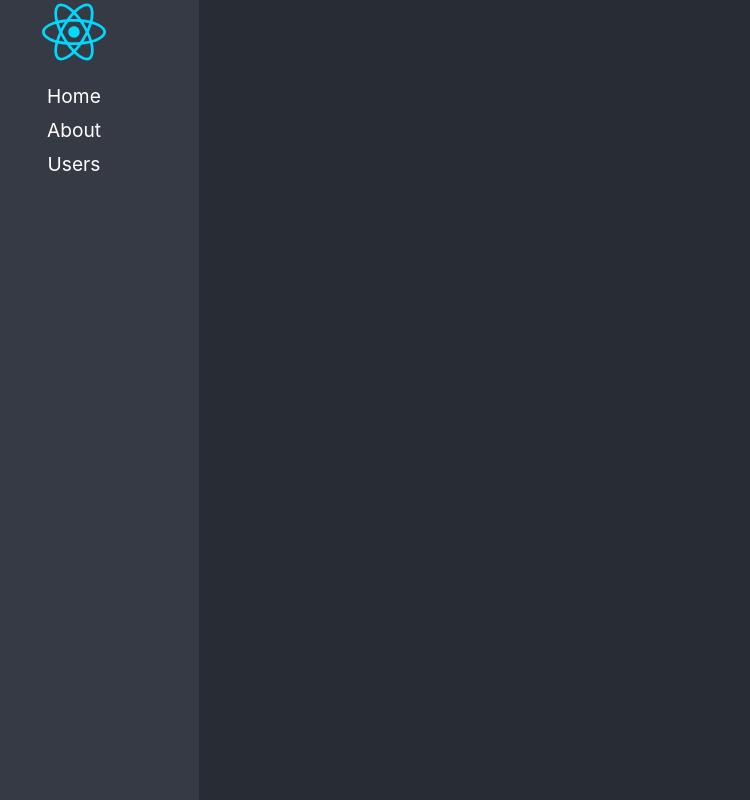
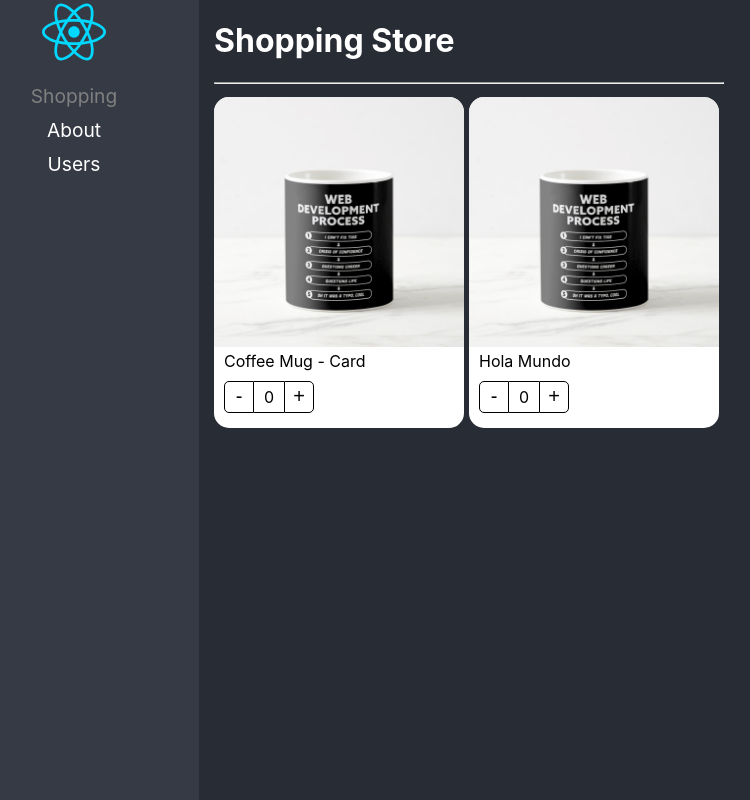
Before and after one commit to fernando-gimeno/react-adv, a React (Vite) app: page / in a window 1280 px wide. Shown: the whole page, without its empty margins (51-801 px from the left). Built offline with nearby package versions, Linux system fonts and the light colour scheme.

Commit message:
Component Compound listo

```diff
--- /dev/null
+++ b/src/02-component-patterns/components/ProductButtons.tsx
@@ -0,0 +1,20 @@
+import { useContext } from "react";
+import { ProductContext } from "./ProductCard";
+
+import styles from "../styles/styles.module.css";
+
+export const ProductButtons = () => {
+  const { increaseBy, counter } = useContext(ProductContext);
+
+  return (
+    <div className={styles.buttonsContainer}>
+      <button className={styles.buttonMinus} onClick={() => increaseBy(-1)}>
+        -
+      </button>
+      <div className={styles.countLabel}>{counter}</div>
+      <button className={styles.buttonAdd} onClick={() => increaseBy(1)}>
+        +
+      </button>
+    </div>
+  );
+};
--- /dev/null
+++ b/src/02-component-patterns/components/ProductCard.tsx
@@ -0,0 +1,20 @@
+import styles from "../styles/styles.module.css";
+import { useProduct } from "../hooks/useProduct";
+import { createContext } from "react";
+import {
+  ProductCardProps,
+  ProductContextProps,
+} from "../interfaces/interfaces";
+
+export const ProductContext = createContext({} as ProductContextProps);
+const { Provider } = ProductContext;
+
+export const ProductCard = ({ children, product }: ProductCardProps) => {
+  const { counter, increaseBy } = useProduct();
+
+  return (
+    <Provider value={{ counter, increaseBy, product }}>
+      <div className={styles.productCard}>{children}</div>
+    </Provider>
+  );
+};
--- /dev/null
+++ b/src/02-component-patterns/components/ProductImage.tsx
@@ -0,0 +1,24 @@
+import { useContext } from "react";
+import { ProductContext } from "./ProductCard";
+
+import styles from "../styles/styles.module.css";
+import noImage from "../assets/no-image.jpg";
+
+
+export const ProductImage = ({ img }: { img?: string }) => {
+  const { product } = useContext(ProductContext);
+
+  let imgToShow: string;
+
+  if (img) {
+    imgToShow = img;
+  } else if (product.img) {
+    imgToShow = product.img;
+  } else {
+    imgToShow = noImage;
+  }
+
+  return (
+    <img className={styles.productImg} src={imgToShow} alt="Product image" />
+  );
+};
--- /dev/null
+++ b/src/02-component-patterns/components/ProductTitle.tsx
@@ -0,0 +1,13 @@
+import { useContext } from "react";
+import { ProductContext } from "./ProductCard";
+
+import styles from "../styles/styles.module.css";
+
+export const ProductTitle = ({ title }: { title?: string }) => {
+  const { product } = useContext(ProductContext);
+
+  return (
+    <span className={styles.productDescription}>
+      {title || product.title}
+    </span>)
+};
--- /dev/null
+++ b/src/02-component-patterns/components/index.ts
@@ -0,0 +1,18 @@
+import { ProductCard as ProductCardHOC } from "./ProductCard";
+import { ProductCardHOCProps } from "../interfaces/interfaces";
+
+import { ProductImage } from "./ProductImage";
+import { ProductTitle } from "./ProductTitle";
+import { ProductButtons } from "./ProductButtons";
+
+export { ProductImage } from "./ProductImage";
+export { ProductTitle } from "./ProductTitle";
+export { ProductButtons } from "./ProductButtons";
+
+export const ProductCard: ProductCardHOCProps = Object.assign(ProductCardHOC, {
+  Title: ProductTitle,
+  Image: ProductImage,
+  Buttons: ProductButtons,
+});
+
+export default ProductCard;
--- /dev/null
+++ b/src/02-component-patterns/hooks/useProduct.ts
@@ -0,0 +1,14 @@
+import { useState } from "react";
+
+export const useProduct = () => {
+  const [counter, setCounter] = useState(0);
+
+  const increaseBy = (value: number) => {
+    setCounter((prev) => Math.max(prev + value, 0));
+  };
+
+  return {
+    counter,
+    increaseBy,
+  };
+};
--- /dev/null
+++ b/src/02-component-patterns/interfaces/interfaces.ts
@@ -0,0 +1,23 @@
+export interface ProductCardProps {
+  children?: React.ReactElement | React.ReactElement[];
+  product: Product;
+}
+
+export interface Product {
+  id: string;
+  title: string;
+  img?: string;
+}
+
+export interface ProductContextProps {
+  counter: number;
+  increaseBy: (value: number) => void;
+  product: Product;
+}
+
+export interface ProductCardHOCProps {
+  ({ children, product }: ProductCardProps): JSX.Element;
+  Image: ({ img }: { img?: string }) => JSX.Element;
+  Title: ({ title }: { title?: string }) => JSX.Element;
+  Buttons: () => JSX.Element;
+}
--- /dev/null
+++ b/src/02-component-patterns/pages/ShoppingPage.tsx
@@ -0,0 +1,34 @@
+import {
+  ProductButtons,
+  ProductCard,
+  ProductImage,
+  ProductTitle,
+} from "../components";
+
+const product = {
+  id: "1",
+  title: "Coffee Mug - Card",
+  img: "./coffee-mug.png",
+};
+
+export const ShoppingPage = () => {
+  return (
+    <div>
+      <h1>Shopping Store</h1>
+      <hr />
+      <div style={{ display: "flex", flexDirection: "row", flexWrap: "wrap" }}>
+        <ProductCard product={ product }>
+          <ProductCard.Image />
+          <ProductCard.Title title={ product.title } />
+          <ProductCard.Buttons />
+        </ProductCard>
+
+        <ProductCard product={product}>
+          <ProductImage />
+          <ProductTitle title="Hola Mundo" />
+          <ProductButtons />
+        </ProductCard>
+      </div>
+    </div>
+  );
+};
--- /dev/null
+++ b/src/02-component-patterns/styles/styles.module.css
@@ -0,0 +1,60 @@
+.productCard {
+    background-color: white;
+    border-radius: 15px;
+    color: black;
+    padding-bottom: 5px;
+    width: 250px;
+    margin-right: 5px;
+    margin-top: 5px;
+}
+
+.productImg {
+    border-radius: 15px 15px 0px 0px;
+    width: 100%;
+}
+
+.productDescription {
+    margin: 10px;
+}
+
+.buttonsContainer {
+    margin: 10px;
+    display: flex;
+    flex-direction: row;
+}
+
+.buttonMinus {
+    cursor: pointer;
+    background-color: transparent;
+    border: 1px solid black;
+    border-radius: 5px 0px 0px 5px;
+    font-size: 20px;
+    width: 30px;
+}
+
+.buttonMinus:hover {
+    background-color: rgba(0, 0, 0, 0.1);
+}
+
+.countLabel {
+    border-bottom: 1px solid black;
+    border-top: 1px solid black;
+    font-size: 16px;
+    height: 25px;
+    padding-top: 5px;
+    text-align: center;
+    width: 30px;
+}
+
+.buttonAdd {
+    cursor: pointer;
+    background-color: transparent;
+    border: 1px solid black;
+    border-radius: 0px 5px 5px 0px;
+    font-size: 20px;
+    width: 30px;
+}
+
+.buttonAdd:hover {
+    background-color: rgba(0, 0, 0, 0.1);
+}
--- a/src/routes/Navigation.tsx
+++ b/src/routes/Navigation.tsx
@@ -1,5 +1,6 @@
 import { BrowserRouter, Routes, Route, NavLink, Navigate } from "react-router-dom";
 import logo from "../assets/react.svg";
+import { ShoppingPage } from "../02-component-patterns/pages/ShoppingPage";
 
 export const Navigation = () => {
   return (
@@ -11,7 +12,7 @@
 
             <ul>
               <li>
-                <NavLink to="/home" className={({ isActive }) => (isActive ? "nav-active" : "")}>Home</NavLink>
+                <NavLink to="/" className={({ isActive }) => (isActive ? "nav-active" : "")}>Shopping</NavLink>
               </li>
               <li>
                 <NavLink to="/about" className={({ isActive }) => (isActive ? "nav-active" : "")}>About</NavLink>
@@ -25,7 +26,7 @@
           <Routes>
             <Route path="about" element={<h1>About Page</h1>} />
             <Route path="users" element={<h1>Users Page</h1>} />
-            <Route path="home" element={<h1>Home Page</h1>} />
+            <Route path="/" element={<ShoppingPage />} />
 
             <Route path="*" element={<Navigate to="/" replace />} />
           </Routes>
```
Also changed, not shown: public/coffee-mug.png (added), src/02-component-patterns/assets/no-image.jpg (added).
